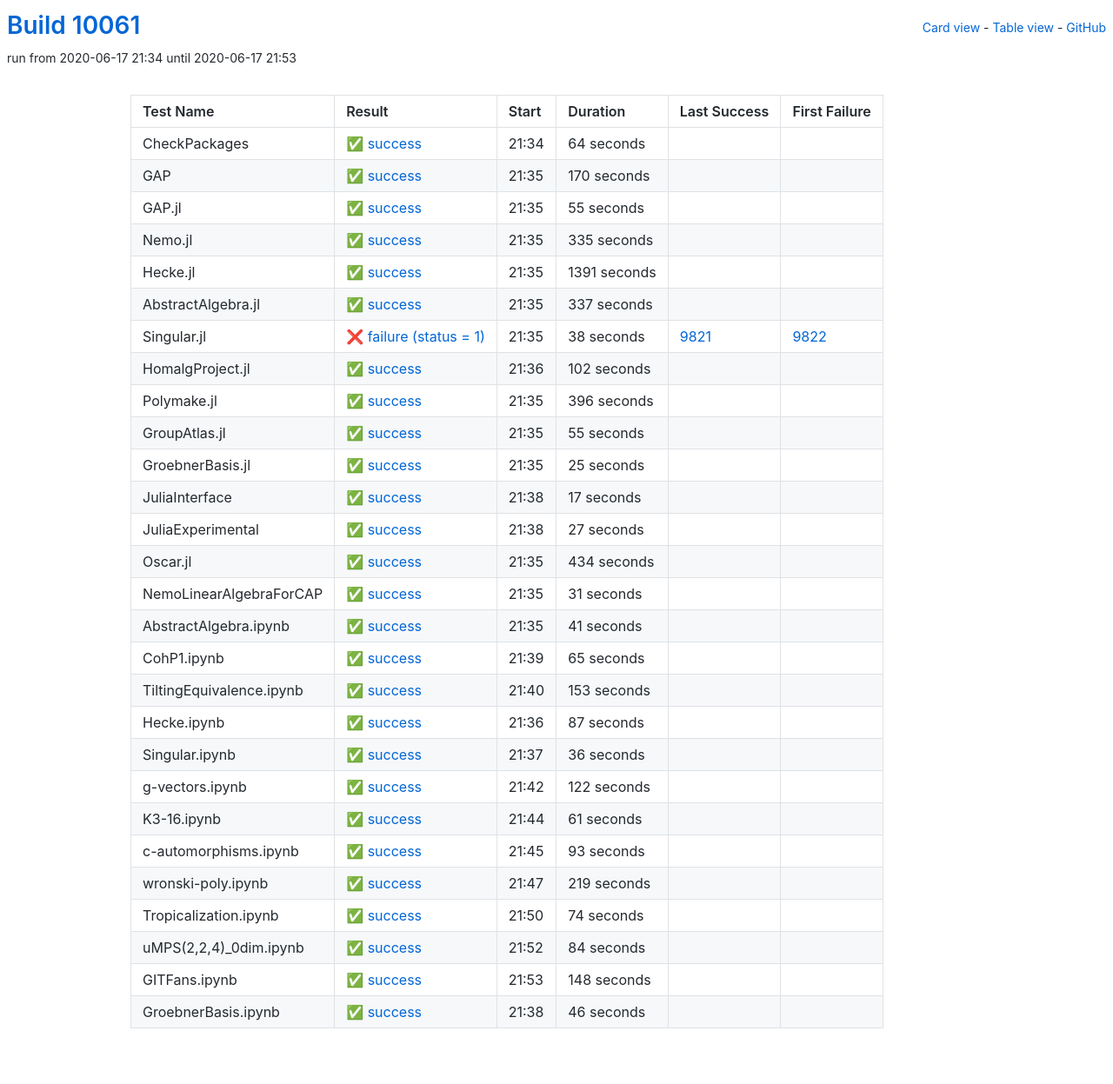
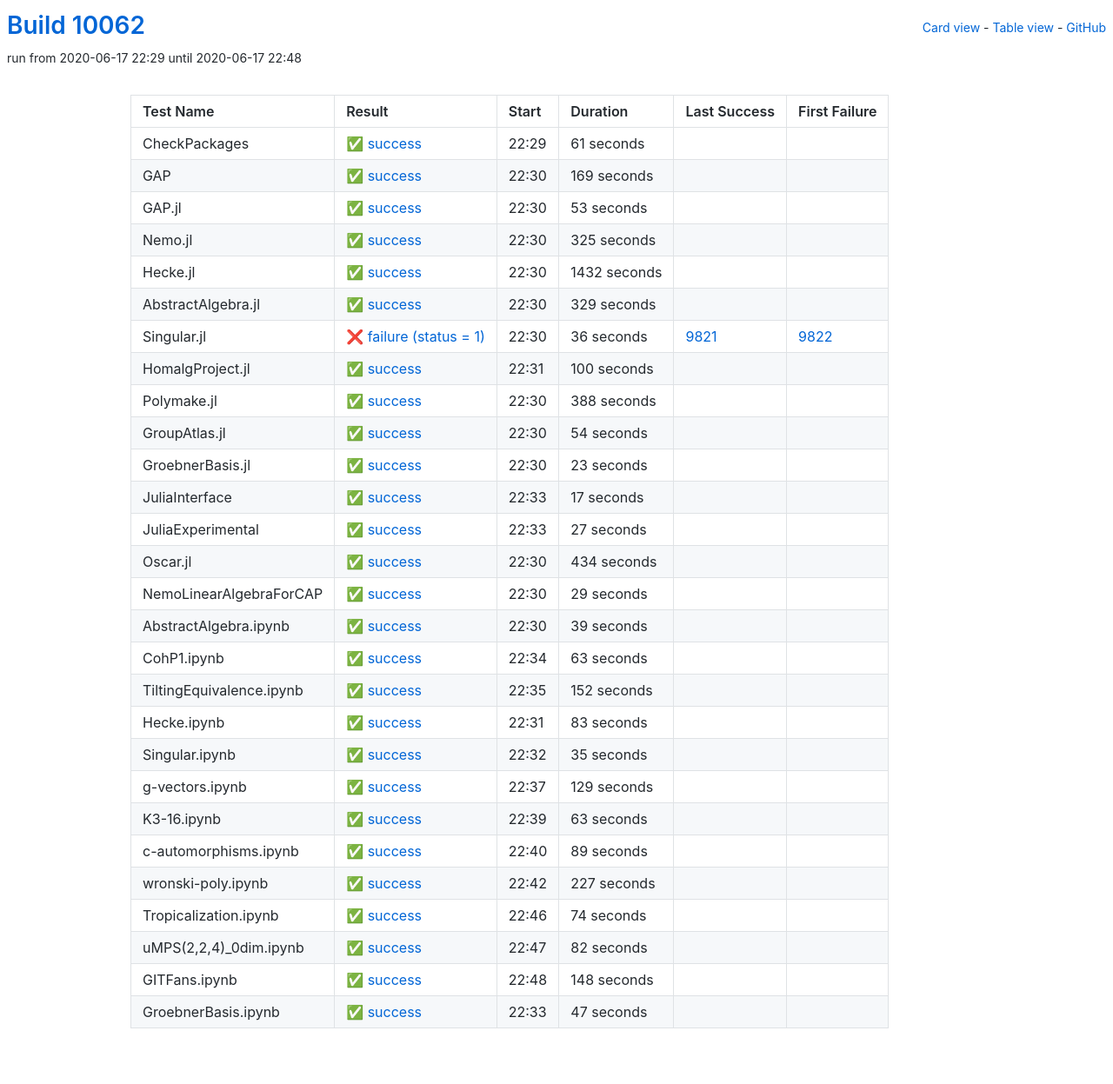
Before and after one commit to oscar-system/oscar-ci-status, a Jekyll site: the page built from table.html, in a window 1280 px wide. Shown: the whole page at 87% size. Built offline with Jekyll 4.4.1, drawn with Linux system fonts in a browser that asks for light colours.

Commit message:
Build #10062

```diff
--- a/_data/ci.yml
+++ b/_data/ci.yml
@@ -1,6 +1,6 @@
 ---
-build: 10061
-build_url: https://oscarci.mathematik.uni-kl.de/job/oscar/10061/
+build: 10062
+build_url: https://oscarci.mathematik.uni-kl.de/job/oscar/10062/
 job: oscar
 organization: oscar-system
 repo: oscar-ci-status
@@ -8,140 +8,140 @@
 tests:
 - name: CheckPackages
   id: checkpackages
-  log: https://oscarci.mathematik.uni-kl.de/job/oscar/10061/artifact/logs/build-10061/CheckPackages.log
-  start: 2020-06-17 21:34
+  log: https://oscarci.mathematik.uni-kl.de/job/oscar/10062/artifact/logs/build-10062/CheckPackages.log
+  start: 2020-06-17 22:29
   success: true
   exitcode: 0
   status: success
-  duration: 64
+  duration: 61
   last_success: false
   last_success_url:
   first_failure: false
   first_failure_url:
 - name: GAP
   id: gap
-  log: https://oscarci.mathematik.uni-kl.de/job/oscar/10061/artifact/logs/build-10061/GAP.log
-  start: 2020-06-17 21:35
+  log: https://oscarci.mathematik.uni-kl.de/job/oscar/10062/artifact/logs/build-10062/GAP.log
+  start: 2020-06-17 22:30
   success: true
   exitcode: 0
   status: success
-  duration: 170
+  duration: 169
   last_success: false
   last_success_url:
   first_failure: false
   first_failure_url:
 - name: GAP.jl
   id: gap-jl
-  log: https://oscarci.mathematik.uni-kl.de/job/oscar/10061/artifact/logs/build-10061/GAP.jl.log
-  start: 2020-06-17 21:35
+  log: https://oscarci.mathematik.uni-kl.de/job/oscar/10062/artifact/logs/build-10062/GAP.jl.log
+  start: 2020-06-17 22:30
   success: true
   exitcode: 0
   status: success
-  duration: 55
+  duration: 53
   last_success: false
   last_success_url:
   first_failure: false
   first_failure_url:
 - name: Nemo.jl
   id: nemo-jl
-  log: https://oscarci.mathematik.uni-kl.de/job/oscar/10061/artifact/logs/build-10061/Nemo.jl.log
-  start: 2020-06-17 21:35
+  log: https://oscarci.mathematik.uni-kl.de/job/oscar/10062/artifact/logs/build-10062/Nemo.jl.log
+  start: 2020-06-17 22:30
   success: true
   exitcode: 0
   status: success
-  duration: 335
+  duration: 325
   last_success: false
   last_success_url:
   first_failure: false
   first_failure_url:
 - name: Hecke.jl
   id: hecke-jl
-  log: https://oscarci.mathematik.uni-kl.de/job/oscar/10061/artifact/logs/build-10061/Hecke.jl.log
-  start: 2020-06-17 21:35
+  log: https://oscarci.mathematik.uni-kl.de/job/oscar/10062/artifact/logs/build-10062/Hecke.jl.log
+  start: 2020-06-17 22:30
   success: true
   exitcode: 0
   status: success
-  duration: 1391
+  duration: 1432
   last_success: false
   last_success_url:
   first_failure: false
   first_failure_url:
 - name: AbstractAlgebra.jl
   id: abstractalgebra-jl
-  log: https://oscarci.mathematik.uni-kl.de/job/oscar/10061/artifact/logs/build-10061/AbstractAlgebra.jl.log
-  start: 2020-06-17 21:35
+  log: https://oscarci.mathematik.uni-kl.de/job/oscar/10062/artifact/logs/build-10062/AbstractAlgebra.jl.log
+  start: 2020-06-17 22:30
   success: true
   exitcode: 0
   status: success
-  duration: 337
+  duration: 329
   last_success: false
   last_success_url:
   first_failure: false
   first_failure_url:
 - name: Singular.jl
   id: singular-jl
-  log: https://oscarci.mathematik.uni-kl.de/job/oscar/10061/artifact/logs/build-10061/Singular.jl.log
-  start: 2020-06-17 21:35
+  log: https://oscarci.mathematik.uni-kl.de/job/oscar/10062/artifact/logs/build-10062/Singular.jl.log
+  start: 2020-06-17 22:30
   success: false
   exitcode: 1
   status: failure
-  duration: 38
+  duration: 36
   last_success: 9821
   last_success_url: https://oscarci.mathematik.uni-kl.de/job/oscar/9821/
   first_failure: 9822
   first_failure_url: https://oscarci.mathematik.uni-kl.de/job/oscar/9822/
 - name: HomalgProject.jl
   id: homalgproject-jl
-  log: https://oscarci.mathematik.uni-kl.de/job/oscar/10061/artifact/logs/build-10061/HomalgProject.jl.log
-  start: 2020-06-17 21:36
+  log: https://oscarci.mathematik.uni-kl.de/job/oscar/10062/artifact/logs/build-10062/HomalgProject.jl.log
+  start: 2020-06-17 22:31
   success: true
   exitcode: 0
   status: success
-  duration: 102
+  duration: 100
   last_success: false
   last_success_url:
   first_failure: false
   first_failure_url:
 - name: Polymake.jl
   id: polymake-jl
-  log: https://oscarci.mathematik.uni-kl.de/job/oscar/10061/artifact/logs/build-10061/Polymake.jl.log
-  start: 2020-06-17 21:35
+  log: https://oscarci.mathematik.uni-kl.de/job/oscar/10062/artifact/logs/build-10062/Polymake.jl.log
+  start: 2020-06-17 22:30
   success: true
   exitcode: 0
   status: success
-  duration: 396
+  duration: 388
   last_success: false
   last_success_url:
   first_failure: false
   first_failure_url:
 - name: GroupAtlas.jl
   id: groupatlas-jl
-  log: https://oscarci.mathematik.uni-kl.de/job/oscar/10061/artifact/logs/build-10061/GroupAtlas.jl.log
-  start: 2020-06-17 21:35
+  log: https://oscarci.mathematik.uni-kl.de/job/oscar/10062/artifact/logs/build-10062/GroupAtlas.jl.log
+  start: 2020-06-17 22:30
   success: true
   exitcode: 0
   status: success
-  duration: 55
+  duration: 54
   last_success: false
   last_success_url:
   first_failure: false
   first_failure_url:
 - name: GroebnerBasis.jl
   id: groebnerbasis-jl
-  log: https://oscarci.mathematik.uni-kl.de/job/oscar/10061/artifact/logs/build-10061/GroebnerBasis.jl.log
-  start: 2020-06-17 21:35
+  log: https://oscarci.mathematik.uni-kl.de/job/oscar/10062/artifact/logs/build-10062/GroebnerBasis.jl.log
+  start: 2020-06-17 22:30
   success: true
   exitcode: 0
   status: success
-  duration: 25
+  duration: 23
   last_success: false
   last_success_url:
   first_failure: false
   first_failure_url:
 - name: JuliaInterface
   id: juliainterface
-  log: https://oscarci.mathematik.uni-kl.de/job/oscar/10061/artifact/logs/build-10061/JuliaInterface.log
-  start: 2020-06-17 21:38
+  log: https://oscarci.mathematik.uni-kl.de/job/oscar/10062/artifact/logs/build-10062/JuliaInterface.log
+  start: 2020-06-17 22:33
   success: true
   exitcode: 0
   status: success
@@ -152,8 +152,8 @@
   first_failure_url:
 - name: JuliaExperimental
   id: juliaexperimental
-  log: https://oscarci.mathematik.uni-kl.de/job/oscar/10061/artifact/logs/build-10061/JuliaExperimental.log
-  start: 2020-06-17 21:38
+  log: https://oscarci.mathematik.uni-kl.de/job/oscar/10062/artifact/logs/build-10062/JuliaExperimental.log
+  start: 2020-06-17 22:33
   success: true
   exitcode: 0
   status: success
@@ -164,8 +164,8 @@
   first_failure_url:
 - name: Oscar.jl
   id: oscar-jl
-  log: https://oscarci.mathematik.uni-kl.de/job/oscar/10061/artifact/logs/build-10061/Oscar.jl.log
-  start: 2020-06-17 21:35
+  log: https://oscarci.mathematik.uni-kl.de/job/oscar/10062/artifact/logs/build-10062/Oscar.jl.log
+  start: 2020-06-17 22:30
   success: true
   exitcode: 0
   status: success
@@ -176,128 +176,128 @@
   first_failure_url:
 - name: NemoLinearAlgebraForCAP
   id: nemolinearalgebraforcap
-  log: https://oscarci.mathematik.uni-kl.de/job/oscar/10061/artifact/logs/build-10061/NemoLinearAlgebraForCAP.log
-  start: 2020-06-17 21:35
+  log: https://oscarci.mathematik.uni-kl.de/job/oscar/10062/artifact/logs/build-10062/NemoLinearAlgebraForCAP.log
+  start: 2020-06-17 22:30
   success: true
   exitcode: 0
   status: success
-  duration: 31
+  duration: 29
   last_success: false
   last_success_url:
   first_failure: false
   first_failure_url:
 - name: AbstractAlgebra.ipynb
   id: abstractalgebra-ipynb
-  log: https://oscarci.mathematik.uni-kl.de/job/oscar/10061/artifact/logs/build-10061/AbstractAlgebra.ipynb.log
-  start: 2020-06-17 21:35
+  log: https://oscarci.mathematik.uni-kl.de/job/oscar/10062/artifact/logs/build-10062/AbstractAlgebra.ipynb.log
+  start: 2020-06-17 22:30
   success: true
   exitcode: 0
   status: success
-  duration: 41
+  duration: 39
   last_success: false
   last_success_url:
   first_failure: false
   first_failure_url:
 - name: CohP1.ipynb
   id: cohp1-ipynb
-  log: https://oscarci.mathematik.uni-kl.de/job/oscar/10061/artifact/logs/build-10061/CohP1.ipynb.log
-  start: 2020-06-17 21:39
+  log: https://oscarci.mathematik.uni-kl.de/job/oscar/10062/artifact/logs/build-10062/CohP1.ipynb.log
+  start: 2020-06-17 22:34
   success: true
   exitcode: 0
   status: success
-  duration: 65
+  duration: 63
   last_success: false
   last_success_url:
   first_failure: false
   first_failure_url:
 - name: TiltingEquivalence.ipynb
   id: tiltingequivalence-ipynb
-  log: https://oscarci.mathematik.uni-kl.de/job/oscar/10061/artifact/logs/build-10061/TiltingEquivalence.ipynb.log
-  start: 2020-06-17 21:40
+  log: https://oscarci.mathematik.uni-kl.de/job/oscar/10062/artifact/logs/build-10062/TiltingEquivalence.ipynb.log
+  start: 2020-06-17 22:35
   success: true
   exitcode: 0
   status: success
-  duration: 153
+  duration: 152
   last_success: false
   last_success_url:
   first_failure: false
   first_failure_url:
 - name: Hecke.ipynb
   id: hecke-ipynb
-  log: https://oscarci.mathematik.uni-kl.de/job/oscar/10061/artifact/logs/build-10061/Hecke.ipynb.log
-  start: 2020-06-17 21:36
+  log: https://oscarci.mathematik.uni-kl.de/job/oscar/10062/artifact/logs/build-10062/Hecke.ipynb.log
+  start: 2020-06-17 22:31
   success: true
   exitcode: 0
   status: success
-  duration: 87
+  duration: 83
   last_success: false
   last_success_url:
   first_failure: false
   first_failure_url:
 - name: Singular.ipynb
   id: singular-ipynb
-  log: https://oscarci.mathematik.uni-kl.de/job/oscar/10061/artifact/logs/build-10061/Singular.ipynb.log
-  start: 2020-06-17 21:37
+  log: https://oscarci.mathematik.uni-kl.de/job/oscar/10062/artifact/logs/build-10062/Singular.ipynb.log
+  start: 2020-06-17 22:32
   success: true
   exitcode: 0
   status: success
-  duration: 36
+  duration: 35
   last_success: false
   last_success_url:
   first_failure: false
   first_failure_url:
 - name: g-vectors.ipynb
   id: g-vectors-ipynb
-  log: https://oscarci.mathematik.uni-kl.de/job/oscar/10061/artifact/logs/build-10061/g-vectors.ipynb.log
-  start: 2020-06-17 21:42
+  log: https://oscarci.mathematik.uni-kl.de/job/oscar/10062/artifact/logs/build-10062/g-vectors.ipynb.log
+  start: 2020-06-17 22:37
   success: true
   exitcode: 0
   status: success
-  duration: 122
+  duration: 129
   last_success: false
   last_success_url:
   first_failure: false
   first_failure_url:
 - name: K3-16.ipynb
   id: k3-16-ipynb
-  log: https://oscarci.mathematik.uni-kl.de/job/oscar/10061/artifact/logs/build-10061/K3-16.ipynb.log
-  start: 2020-06-17 21:44
+  log: https://oscarci.mathematik.uni-kl.de/job/oscar/10062/artifact/logs/build-10062/K3-16.ipynb.log
+  start: 2020-06-17 22:39
   success: true
   exitcode: 0
   status: success
-  duration: 61
+  duration: 63
   last_success: false
   last_success_url:
   first_failure: false
   first_failure_url:
 - name: c-automorphisms.ipynb
   id: c-automorphisms-ipynb
-  log: https://oscarci.mathematik.uni-kl.de/job/oscar/10061/artifact/logs/build-10061/c-automorphisms.ipynb.log
-  start: 2020-06-17 21:45
+  log: https://oscarci.mathematik.uni-kl.de/job/oscar/10062/artifact/logs/build-10062/c-automorphisms.ipynb.log
+  start: 2020-06-17 22:40
   success: true
   exitcode: 0
   status: success
-  duration: 93
+  duration: 89
   last_success: false
   last_success_url:
   first_failure: false
   first_failure_url:
 - name: wronski-poly.ipynb
   id: wronski-poly-ipynb
-  log: https://oscarci.mathematik.uni-kl.de/job/oscar/10061/artifact/logs/build-10061/wronski-poly.ipynb.log
-  start: 2020-06-17 21:47
+  log: https://oscarci.mathematik.uni-kl.de/job/oscar/10062/artifact/logs/build-10062/wronski-poly.ipynb.log
+  start: 2020-06-17 22:42
   success: true
   exitcode: 0
   status: success
-  duration: 219
+  duration: 227
   last_success: false
   last_success_url:
   first_failure: false
   first_failure_url:
 - name: Tropicalization.ipynb
   id: tropicalization-ipynb
-  log: https://oscarci.mathematik.uni-kl.de/job/oscar/10061/artifact/logs/build-10061/Tropicalization.ipynb.log
-  start: 2020-06-17 21:50
+  log: https://oscarci.mathematik.uni-kl.de/job/oscar/10062/artifact/logs/build-10062/Tropicalization.ipynb.log
+  start: 2020-06-17 22:46
   success: true
   exitcode: 0
   status: success
@@ -308,20 +308,20 @@
   first_failure_url:
 - name: uMPS(2,2,4)_0dim.ipynb
   id: umps-2-2-4-0dim-ipynb
-  log: https://oscarci.mathematik.uni-kl.de/job/oscar/10061/artifact/logs/build-10061/uMPS-2-2-4-_0dim.ipynb.log
-  start: 2020-06-17 21:52
+  log: https://oscarci.mathematik.uni-kl.de/job/oscar/10062/artifact/logs/build-10062/uMPS-2-2-4-_0dim.ipynb.log
+  start: 2020-06-17 22:47
   success: true
   exitcode: 0
   status: success
-  duration: 84
+  duration: 82
   last_success: false
   last_success_url:
   first_failure: false
   first_failure_url:
 - name: GITFans.ipynb
   id: gitfans-ipynb
-  log: https://oscarci.mathematik.uni-kl.de/job/oscar/10061/artifact/logs/build-10061/GITFans.ipynb.log
-  start: 2020-06-17 21:53
+  log: https://oscarci.mathematik.uni-kl.de/job/oscar/10062/artifact/logs/build-10062/GITFans.ipynb.log
+  start: 2020-06-17 22:48
   success: true
   exitcode: 0
   status: success
@@ -332,12 +332,12 @@
   first_failure_url:
 - name: GroebnerBasis.ipynb
   id: groebnerbasis-ipynb
-  log: https://oscarci.mathematik.uni-kl.de/job/oscar/10061/artifact/logs/build-10061/GroebnerBasis.ipynb.log
-  start: 2020-06-17 21:38
+  log: https://oscarci.mathematik.uni-kl.de/job/oscar/10062/artifact/logs/build-10062/GroebnerBasis.ipynb.log
+  start: 2020-06-17 22:33
   success: true
   exitcode: 0
   status: success
-  duration: 46
+  duration: 47
   last_success: false
   last_success_url:
   first_failure: false
```
Also changed, not shown: README.md.
